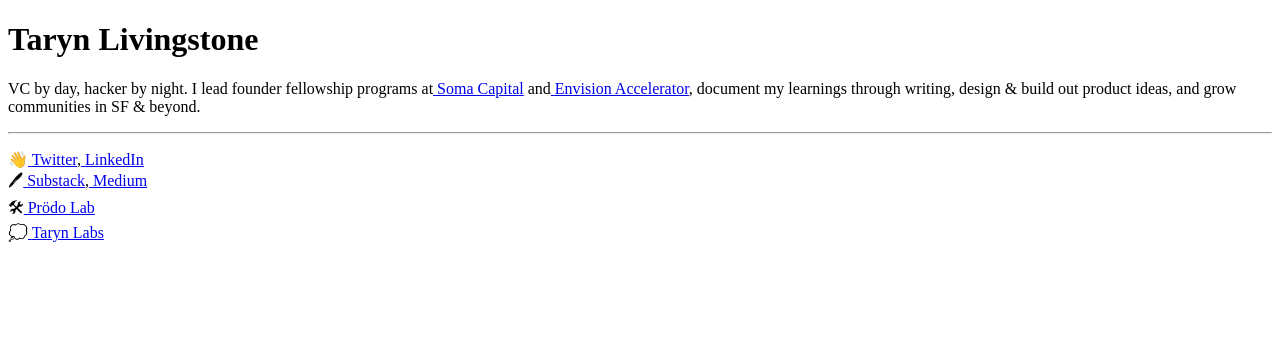
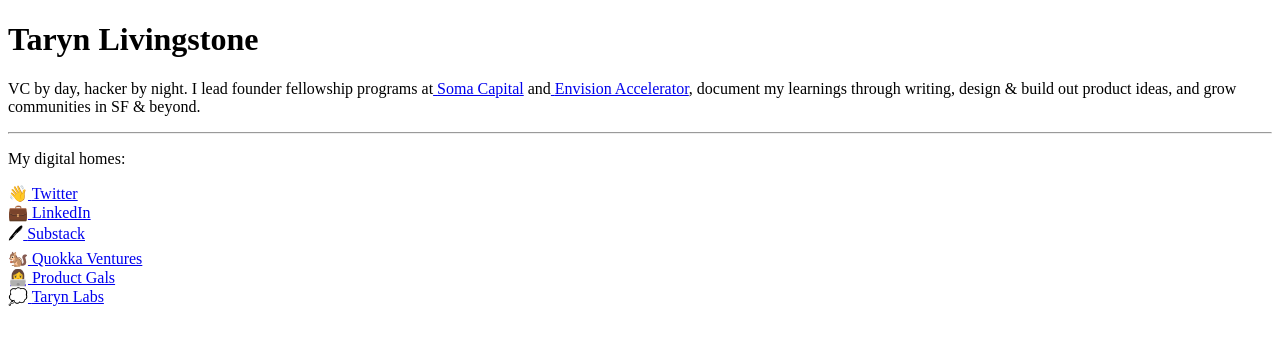
Before and after one commit to tlivingstone/personal-website, a Next.js app: page / in a window 1280 px wide. Shown: the top 344 px of the page. Built offline with nearby package versions, Linux system fonts and the light colour scheme; a web font is replaced by a local one.

Commit message:
new links

```diff
--- a/pages/index.tsx
+++ b/pages/index.tsx
@@ -19,14 +19,22 @@
                 <hr></hr>
 
                 <p>
+                    My digital homes:
+                </p>
+
+                <p>
                     👋
-                    <a href = "https://twitter.com/wetarynitup"> <span className="underline">Twitter</span></a>,
+                    <a href = "https://twitter.com/wetarynitup"> <span className="underline">Twitter</span></a><br></br>
+                    💼
                     <a href = "https://www.linkedin.com/in/taryn-e-livingstone/"> <span className="underline">LinkedIn</span></a><br></br>
                     🖊
-                    <a href = "https://tarynitup.substack.com/"> <span className="underline">Substack</span></a>,
-                    <a href = "https://medium.com/@t-liv"> <span className="underline">Medium</span></a><br></br>
-                    🛠
-                    <a href = "http://www.prodolab.com/"> <span className="underline">Prödo Lab</span></a><br></br>
+                    <a href = "https://tarynitup.substack.com/"> <span className="underline">Substack</span></a>
+                    <br></br>
+                    🐿️
+                    <a href = "https://www.quokkaventures.com/"> <span className="underline">Quokka Ventures</span></a>
+                    <br></br>
+                    👩‍💻
+                    <a href = "https://www.productgals.com/"> <span className="underline">Product Gals</span></a><br></br>
                     💭
                     <a href = "https://tarynl.notion.site/Taryn-Labs-88b4495ce25641ffbff971a7070c3afc"> <span className="underline">Taryn Labs</span></a><br></br>
                 </p>
--- /dev/null
+++ b/postcss.config.js
@@ -0,0 +1,4 @@
+module.exports = {
+    plugins: {
+    },
+   }
```
